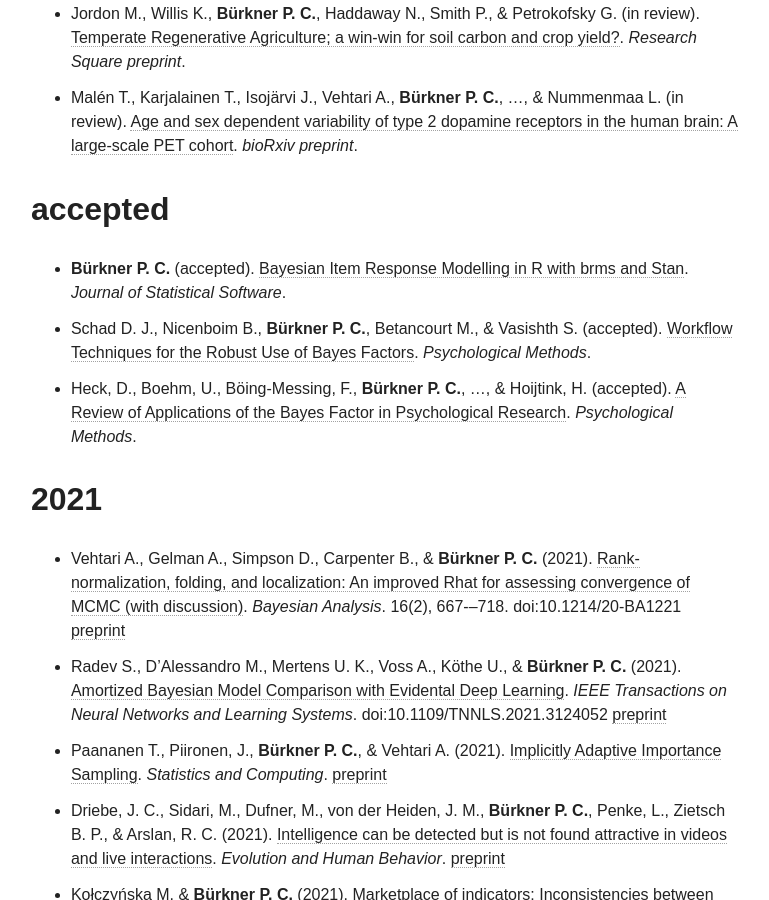
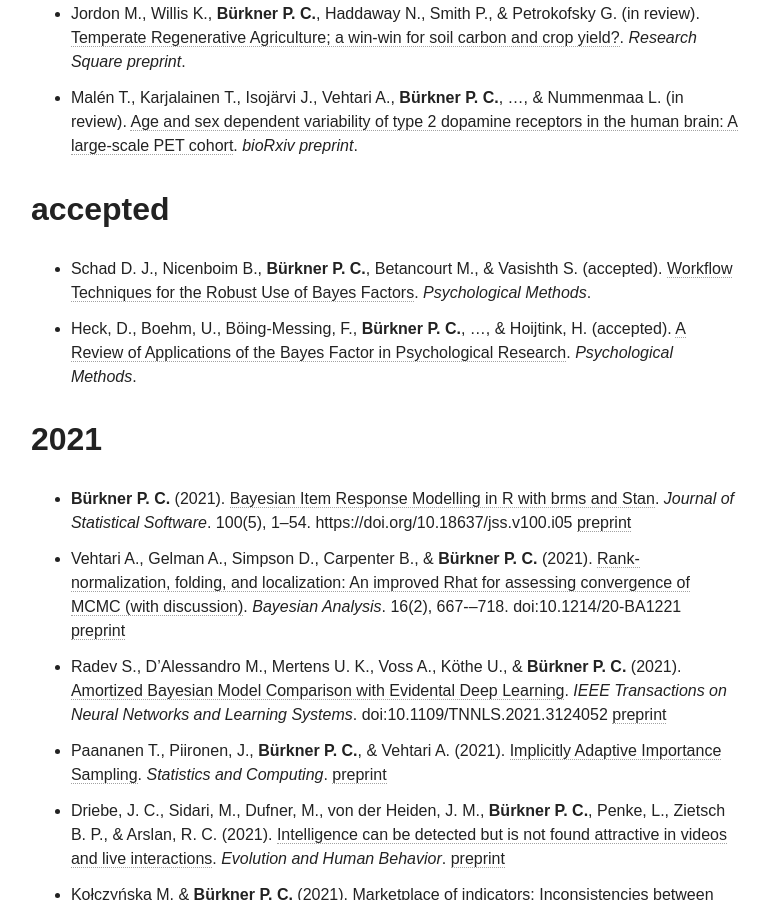
Before and after one commit to paul-buerkner/paul-buerkner.github.io, a Jekyll site: the page built from publications/index.md, in a window 1280 px wide and 900 px high, scrolled down 1832 px. Shown: the whole window, without its empty margins (255-1024 px from the left). Built offline with Jekyll 4.4.1, drawn with Linux system fonts in a browser that asks for light colours; nearby versions of some CDN libraries.

Commit message:
move paper to published

```diff
--- a/publications/index.md
+++ b/publications/index.md
@@ -28,12 +28,12 @@ excerpt: "A list of my publications"
 
 ## accepted
 
-* **Bürkner P. C.** (accepted). [Bayesian Item Response Modelling in R with brms and Stan](https://arxiv.org/abs/1905.09501). *Journal of Statistical Software*.
 * Schad D. J., Nicenboim B., **Bürkner P. C.**, Betancourt M., & Vasishth S. (accepted). [Workflow Techniques for the Robust Use of Bayes Factors](https://arxiv.org/abs/2103.08744). *Psychological Methods*.
 * Heck, D., Boehm, U., Böing-Messing, F., **Bürkner P. C.**, ..., & Hoijtink, H. (accepted). [A Review of Applications of the Bayes Factor in Psychological Research](https://psyarxiv.com/cu43g/). *Psychological Methods*.
 
 ## 2021
 
+* **Bürkner P. C.** (2021). [Bayesian Item Response Modelling in R with brms and Stan](https://www.jstatsoft.org/article/view/v100i05). *Journal of Statistical Software*. 100(5), 1--54. https://doi.org/10.18637/jss.v100.i05 [preprint](https://arxiv.org/abs/1905.09501)
 * Vehtari A., Gelman A., Simpson D., Carpenter B., & **Bürkner P. C.** (2021). [Rank-normalization, folding, and localization: An improved Rhat for assessing convergence of MCMC (with discussion)](https://projecteuclid.org/journalArticle/Download?urlid=10.1214%2F20-BA1221). *Bayesian Analysis*. 16(2), 667-–718. doi:10.1214/20-BA1221 [preprint](https://arxiv.org/abs/1903.08008)
 * Radev S., D’Alessandro M., Mertens U. K., Voss A., Köthe U., & **Bürkner P. C.** (2021). [Amortized Bayesian Model Comparison with Evidental Deep Learning](https://ieeexplore.ieee.org/document/9612724). *IEEE Transactions on Neural Networks and Learning Systems*. doi:10.1109/TNNLS.2021.3124052 [preprint](https://arxiv.org/abs/2004.10629)
 * Paananen T., Piironen, J., **Bürkner P. C.**, & Vehtari A. (2021). [Implicitly Adaptive Importance Sampling](https://link.springer.com/article/10.1007%2Fs11222-020-09982-2). *Statistics and Computing*. [preprint](http://arxiv.org/abs/1906.08850)
```
